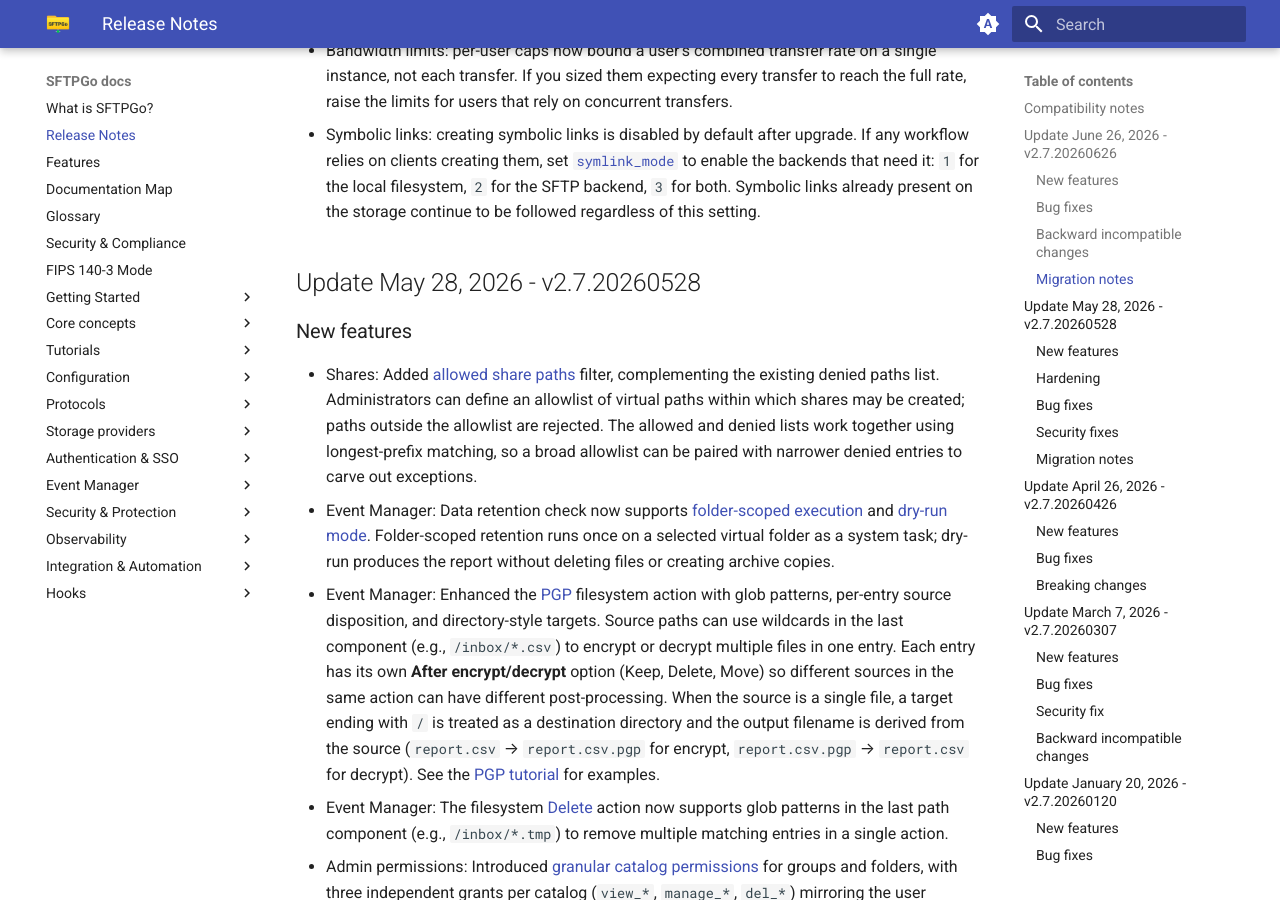
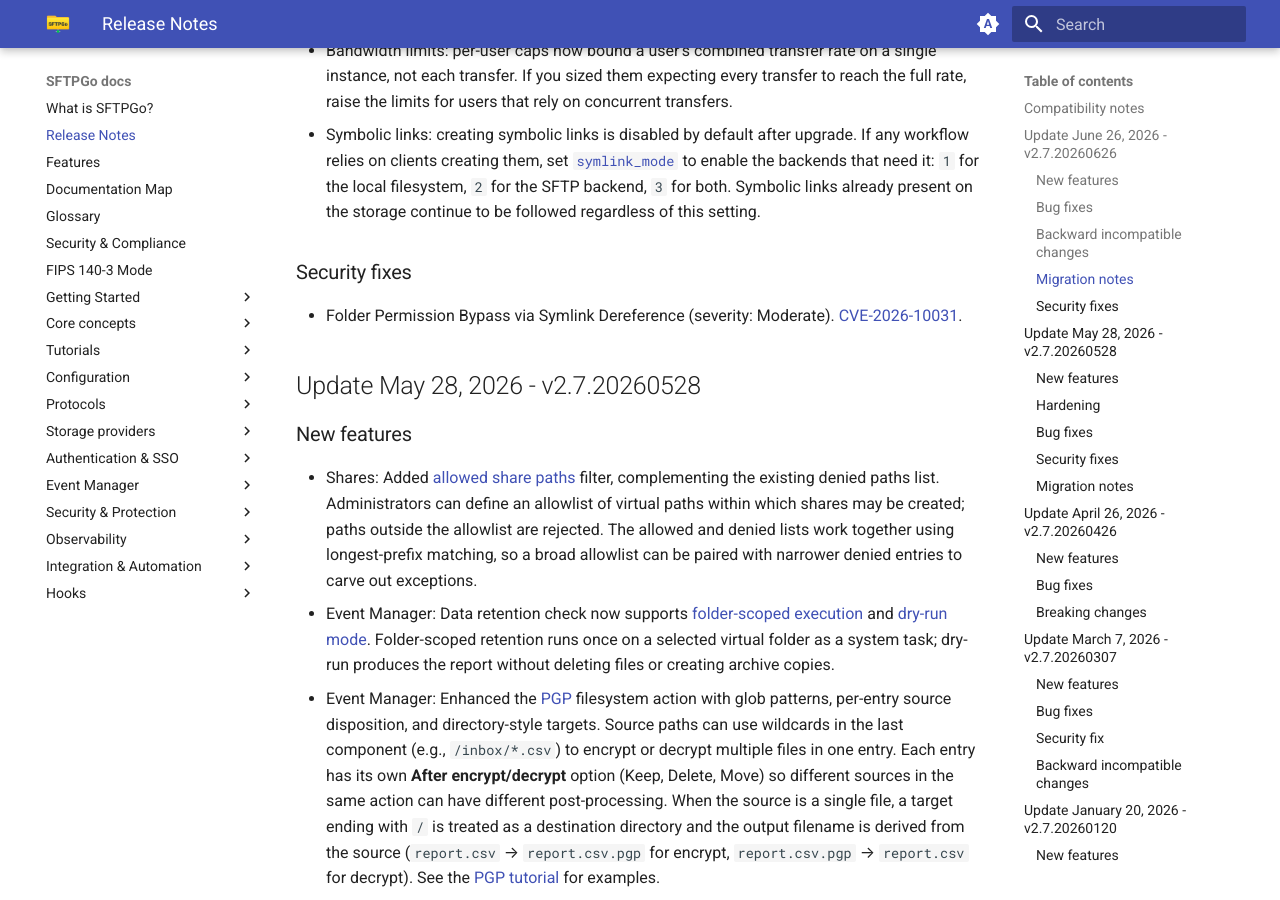
Before and after one commit to sftpgo/docs, an MkDocs documentation site: the page built from docs/changelog.md, in a window 1280 px wide and 900 px high, scrolled down 2506 px. Built offline with MkDocs 1.6.1 and Material for MkDocs 9.7.7, drawn with Linux system fonts in a browser that asks for light colours; the version menu is left out; some of the changed text lies outside the part shown.

Commit message:
changelog: add security fix
Signed-off-by: Nicola Murino <nicola.murino@gmail.com>

```diff
--- a/docs/changelog.md
+++ b/docs/changelog.md
@@ -22,7 +22,7 @@ If you're migrating from an open-source installation, please follow the guide he
 - Azure Blob Storage: the [managed identity client ID](azure-blob-storage.md#selecting-a-managed-identity) can be set per storage, selecting which user-assigned identity SFTPGo authenticates with when the default Azure credential chain exposes more than one. Each user or virtual folder can target a different identity.
 - Password hashing: [PBKDF2-SHA256](password.md) is now selectable for hashing new passwords, alongside bcrypt and argon2id, with configurable iterations and salt length. Passwords stored in another supported format — including admin and share passwords — are transparently re-hashed to the configured algorithm at the next successful login.
 - Storage backends: the [FTP](ftpfs.md#remote-directory) and [HTTP](httpfs.md#remote-directory) backends can be scoped to a server-side **remote directory**, so users land in a sub-path of the remote tree. This is not a security boundary and is opt-in per backend via the new [`allow_remote_directory`](config-file.md) setting in the `common` section. Disabled by default.
-- SFTP backend: the new `disable concurrent writes` option forwards each upload write request to the remote server sequentially. Enable it for legacy servers that do not support SFTP pipelining.
+- SFTP backend: the new `disable_concurrent_writes` option forwards each upload write request to the remote server sequentially. Enable it for legacy servers that do not support SFTP pipelining.
 - LDAP authentication: a [role group prefix](plugins/ldap-auth.md#mapping-a-role) can map LDAP group membership to an SFTPGo role, enabling delegated multi-tenant administration. The matched role must already exist, and a user matching more than one role group is denied access.
 - KMS secret encryption: the new [`convertsecrets`](cli.md#re-encrypting-the-stored-secrets) command re-encrypts every stored secret onto a new master key and/or provider in a single pass, so you can rotate the KMS master key or migrate provider without losing access to the data. On a networked SQL database a [master key ring](config-file.md#master-key-ring) lets the running server decrypt the old and new key at once, for a rotation with no downtime.
 - Internationalization: added a [Hungarian](web-interfaces.md#internationalization) translation for the WebAdmin and WebClient UIs.
@@ -46,6 +46,10 @@ If you're migrating from an open-source installation, please follow the guide he
 - KMS secret encryption: new secrets are now sealed with [AES-256-GCM](kms.md) instead of NaCl secretbox. This is transparent on upgrade (each secret records its own scheme), but an older release cannot read the new format. Before **downgrading**, re-enter affected secrets as plain text on the old binary, or use [`convertsecrets`](cli.md#re-encrypting-the-stored-secrets) to migrate them back first.
 - Bandwidth limits: per-user caps now bound a user's combined transfer rate on a single instance, not each transfer. If you sized them expecting every transfer to reach the full rate, raise the limits for users that rely on concurrent transfers.
 - Symbolic links: creating symbolic links is disabled by default after upgrade. If any workflow relies on clients creating them, set [`symlink_mode`](config-file.md#symbolic-links-and-permissions) to enable the backends that need it: `1` for the local filesystem, `2` for the SFTP backend, `3` for both. Symbolic links already present on the storage continue to be followed regardless of this setting.
+
+### Security fixes
+
+- Folder Permission Bypass via Symlink Dereference (severity: Moderate). [CVE-2026-10031](https://github.com/drakkan/sftpgo/security/advisories/GHSA-fj9v-mxr3-w75w).
 
 ## Update May 28, 2026 - v2.7.20260528
 
```
